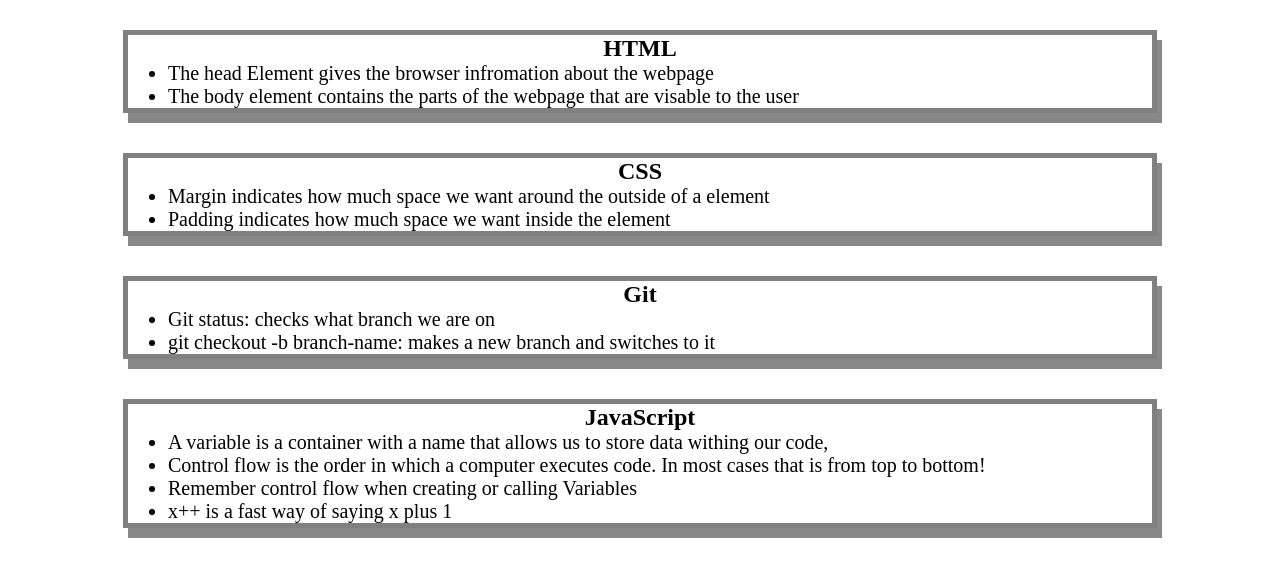
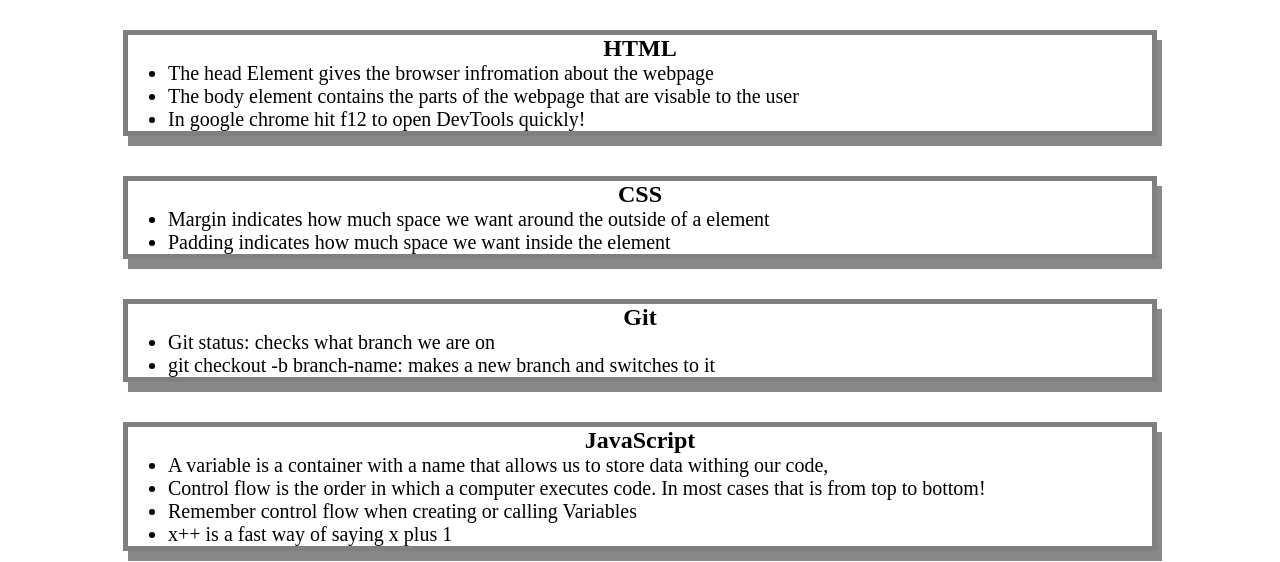
Before and after one commit to GameW1zard/Prework-Study-Guide, a plain HTML site: page index.html in a window 1280 px wide. Shown: the part 130-692 px from the top of the page. Drawn offline with Linux system fonts and the light colour scheme.

Commit message:
Update index.html
Added f12 note

```diff
--- a/index.html
+++ b/index.html
@@ -20,6 +20,7 @@
         <ul>
           <li>The head Element gives the browser infromation about the webpage</li>
           <li>The body element contains the parts of the webpage that are visable to the user</li>
+		  <li>In google chrome hit f12 to open DevTools quickly!</li>
         </ul>
       </section>
 
```
